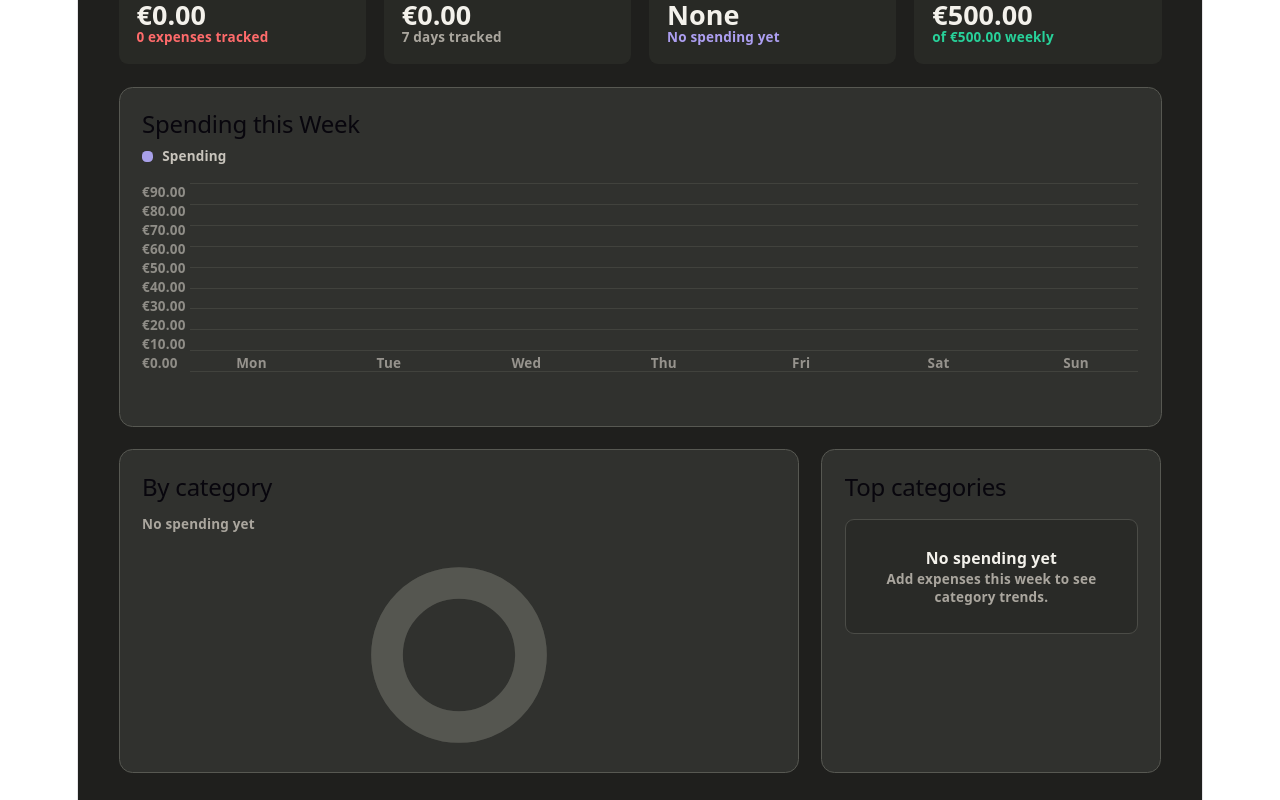
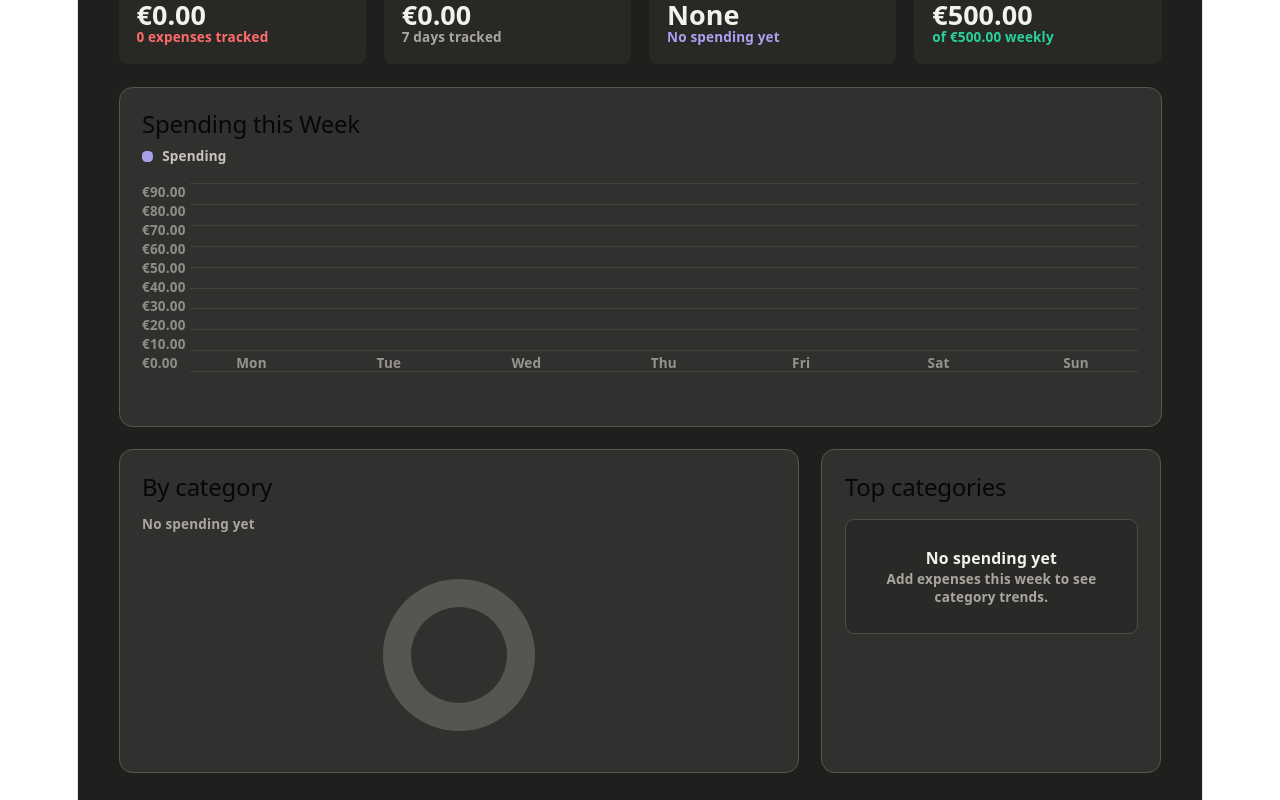
Before and after one commit to akanksha-agarwal93/FamilyExpenseTracker, a React (Vite) app: page / in a window 1280 px wide. Shown: the part 296-1096 px from the top of the page. Built offline with nearby package versions, Linux system fonts and the light colour scheme.

Commit message:
Added ReCharts for the pie chart

```diff
--- a/package.json
+++ b/package.json
@@ -15,6 +15,7 @@
     "react-dom": "^19.2.6",
     "react-icons": "^5.6.0",
     "react-router-dom": "^7.16.0",
+    "recharts": "^3.8.1",
     "tailwindcss": "^4.3.0"
   },
   "devDependencies": {
--- a/src/components/dashboard/CategoryDonutChart.tsx
+++ b/src/components/dashboard/CategoryDonutChart.tsx
@@ -1,3 +1,10 @@
+import {
+	Pie,
+	PieChart,
+	ResponsiveContainer,
+	Sector,
+	type PieSectorShapeProps,
+} from "recharts"
 import type { DashboardCategoryItem } from "../../types/Dashboard"
 
 interface CategoryDonutChartProps {
@@ -5,11 +12,43 @@ interface CategoryDonutChartProps {
 	periodLabel: string
 }
 
+interface CategoryChartDatum {
+	color: string
+	label: string
+	total: number
+}
+
+const renderCategorySector = ({
+	cornerRadius,
+	cx,
+	cy,
+	endAngle,
+	innerRadius,
+	outerRadius,
+	payload,
+	startAngle,
+}: PieSectorShapeProps) => (
+	<Sector
+		cornerRadius={cornerRadius}
+		cx={cx}
+		cy={cy}
+		endAngle={endAngle}
+		fill={(payload as CategoryChartDatum).color}
+		innerRadius={innerRadius}
+		outerRadius={outerRadius}
+		startAngle={startAngle}
+		stroke='none'
+	/>
+)
+
 export const CategoryDonutChart = ({
 	categories,
 	periodLabel,
 }: CategoryDonutChartProps) => {
-	let offset = 25
+	const chartData: CategoryChartDatum[] =
+		categories.length > 0
+			? categories
+			: [{ label: "No spending", total: 1, color: "#555650" }]
 
 	return (
 		<section className='rounded-xl border border-[#575852] bg-[#30312e] px-5 py-5 text-left'>
@@ -38,53 +77,27 @@ export const CategoryDonutChart = ({
 				)}
 			</div>
 
-			<div className='relative mx-auto mt-6 flex h-[190px] w-[190px] items-center justify-center'>
-				<svg
-					viewBox='0 0 42 42'
-					className='h-full w-full -rotate-90'
-					role='img'
-					aria-label={`${periodLabel} spending by category`}
-				>
-					<circle
-						cx='21'
-						cy='21'
-						r='15.915'
-						fill='transparent'
-						stroke='#3f403c'
-						strokeWidth='7'
-					/>
-					{categories.length === 0 ? (
-						<circle
-							cx='21'
-							cy='21'
-							r='15.915'
-							fill='transparent'
-							stroke='#555650'
-							strokeWidth='7'
-							strokeDasharray='100 100'
+			<div
+				className='mx-auto mt-6 h-[190px] w-full max-w-[240px]'
+				role='img'
+				aria-label={`${periodLabel} spending by category`}
+			>
+				<ResponsiveContainer width='100%' height='100%'>
+					<PieChart>
+						<Pie
+							data={chartData}
+							dataKey='total'
+							nameKey='label'
+							cx='50%'
+							cy='50%'
+							innerRadius={48}
+							outerRadius={76}
+							stroke='none'
+							isAnimationActive={false}
+							shape={renderCategorySector}
 						/>
-					) : (
-						categories.map((category) => {
-							const dashArray = `${category.chartPercentage} ${100 - category.chartPercentage}`
-							const dashOffset = offset
-							offset -= category.chartPercentage
-
-							return (
-								<circle
-									key={category.value}
-									cx='21'
-									cy='21'
-									r='15.915'
-									fill='transparent'
-									stroke={category.color}
-									strokeWidth='7'
-									strokeDasharray={dashArray}
-									strokeDashoffset={dashOffset}
-								/>
-							)
-						})
-					)}
-				</svg>
+					</PieChart>
+				</ResponsiveContainer>
 			</div>
 		</section>
 	)
--- a/src/types/Dashboard.ts
+++ b/src/types/Dashboard.ts
@@ -8,7 +8,6 @@ export interface DashboardChartItem {
 }
 
 export interface DashboardCategoryItem {
-	chartPercentage: number
 	color: string
 	label: string
 	percentage: number
--- a/src/utils/DashboardData.ts
+++ b/src/utils/DashboardData.ts
@@ -48,13 +48,13 @@ export const getExpenseDate = (expense: Expense) => new Date(expense.date)
 
 const normalizeCategory = (category: string): ExpenseCategory => {
 	const normalizedCategory = category.trim().toLowerCase()
+	console.log("Normalized category:", normalizedCategory)
 	const matchingCategory = expenseCategories.find(
 		(expenseCategory) =>
 			expenseCategory.value.toLowerCase() === normalizedCategory,
 	)
 
 	if (matchingCategory) return matchingCategory.value
-	if (normalizedCategory === "rent") return "House rent"
 
 	return "Other"
 }
@@ -81,7 +81,6 @@ export const getDashboardCategories = (
 				total > 0 ? (categoryTotal / total) * 100 : 0
 
 			return {
-				chartPercentage,
 				color: categoryColors[category.value],
 				label: category.label,
 				percentage: Math.round(chartPercentage),
```
Also changed, not shown: 1 other file (tests, documents, lock files or other folders).
